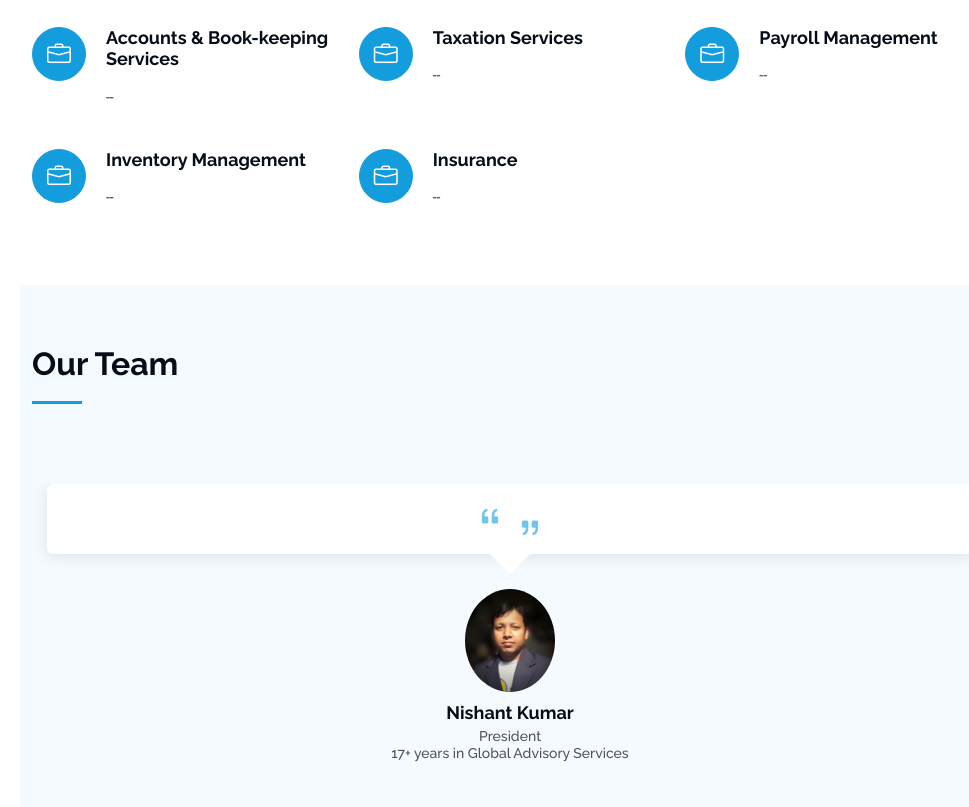
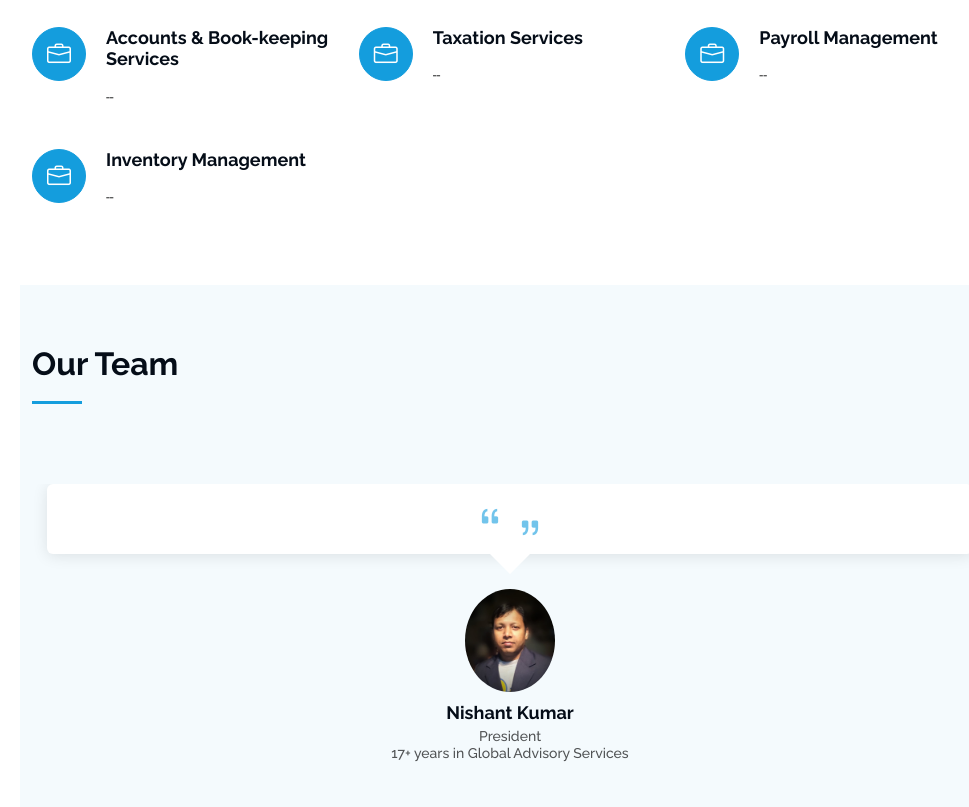
Before and after one commit to sumeet0369/mvb, a plain HTML site: page index.html in a window 1280 px wide. Shown: the part 2767-3574 px from the top of the page, without its empty margins (280-1249 px from the left). Drawn offline with Linux system fonts and the light colour scheme.

Commit message:
12th Change

```diff
--- a/index.html
+++ b/index.html
@@ -253,13 +253,13 @@
           </div> -->
           <!-- End Service Item -->
 
-          <div class="col-lg-4 col-md-6 service-item d-flex" data-aos="fade-up" data-aos-delay="100">
+          <!-- <div class="col-lg-4 col-md-6 service-item d-flex" data-aos="fade-up" data-aos-delay="100">
             <div class="icon flex-shrink-0"><i class="bi bi-briefcase"></i></div>
             <div>
-              <h4 class="title"><a href="service-detail2s.html" class="stretched-link">Insurance</a></h4>
+              <h4 class="title"><a href="service-details.html" class="stretched-link">Insurance</a></h4>
               <p class="description">--</p>
             </div>
-          </div>
+          </div> -->
           <!-- End Service Item -->
 
 
```
